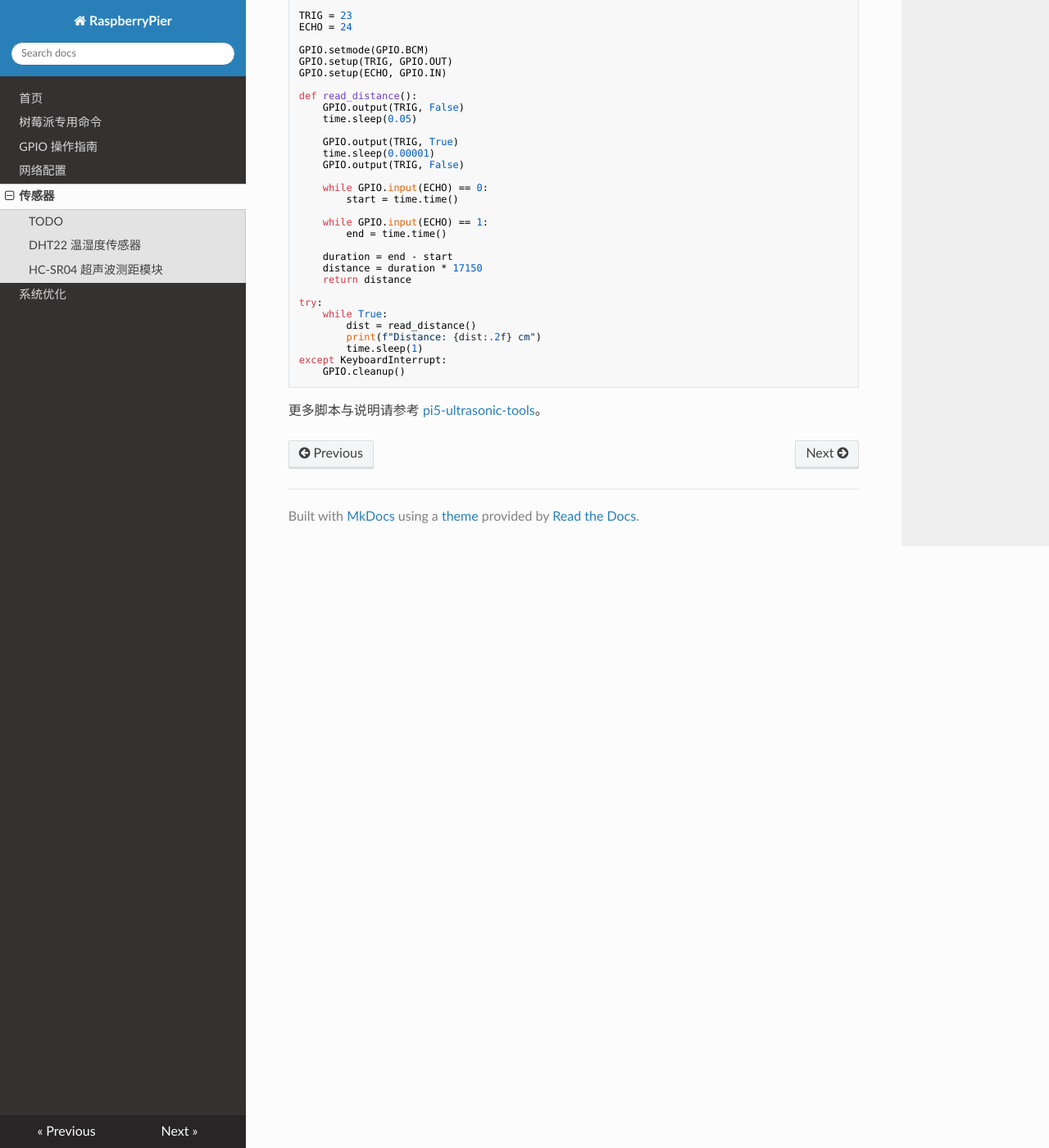
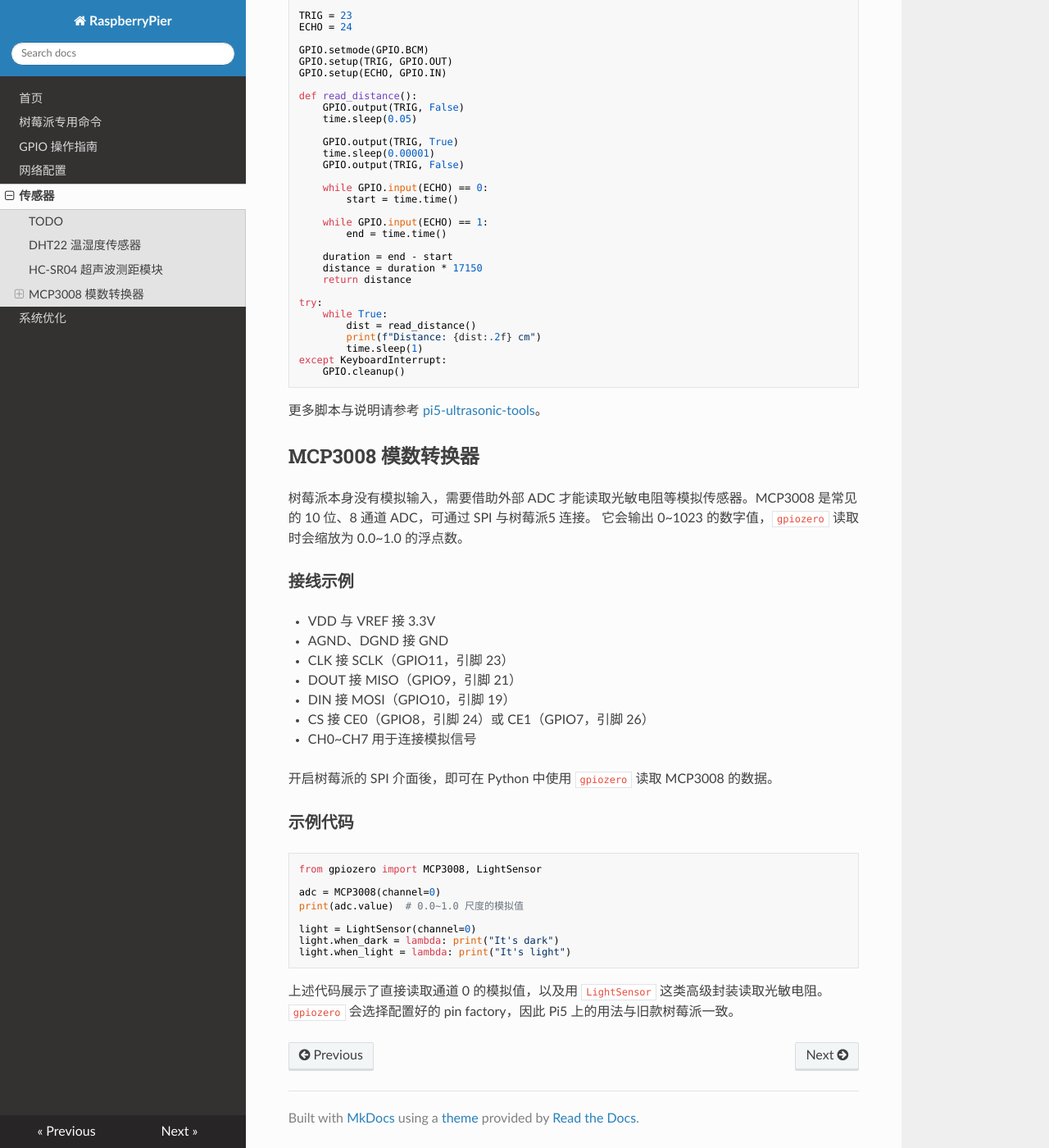
Before and after one commit to SwartzMss/RaspberryPier, an MkDocs documentation site: the page built from docs/sensors.md, in a window 1280 px wide and 1400 px high, scrolled down 1193 px. Shown: the whole window at 82% size. Built offline with MkDocs 1.6.1, drawn with Linux system fonts in a browser that asks for light colours; nearby versions of some CDN libraries.

Commit message:
docs: add MCP3008 section

````diff
--- a/docs/sensors.md
+++ b/docs/sensors.md
@@ -84,3 +84,36 @@
 
 更多脚本与说明请参考 [pi5-ultrasonic-tools](https://github.com/SwartzMss/
 pi5-ultrasonic-tools)。
+
+
+## MCP3008 模数转换器
+
+树莓派本身没有模拟输入，需要借助外部 ADC 才能读取光敏电阻等模拟传感器。MCP3008 是常见的 10 位、8 通道 ADC，可通过 SPI 与树莓派5 连接。
+它会输出 0~1023 的数字值，`gpiozero` 读取时会缩放为 0.0~1.0 的浮点数。
+
+### 接线示例
+
+- VDD 与 VREF 接 3.3V
+- AGND、DGND 接 GND
+- CLK 接 SCLK（GPIO11，引脚 23）
+- DOUT 接 MISO（GPIO9，引脚 21）
+- DIN 接 MOSI（GPIO10，引脚 19）
+- CS 接 CE0（GPIO8，引脚 24）或 CE1（GPIO7，引脚 26）
+- CH0~CH7 用于连接模拟信号
+
+开启树莓派的 SPI 介面後，即可在 Python 中使用 `gpiozero` 读取 MCP3008 的数据。
+
+### 示例代码
+
+```python
+from gpiozero import MCP3008, LightSensor
+
+adc = MCP3008(channel=0)
+print(adc.value)  # 0.0~1.0 尺度的模拟值
+
+light = LightSensor(channel=0)
+light.when_dark = lambda: print("It's dark")
+light.when_light = lambda: print("It's light")
+```
+
+上述代码展示了直接读取通道 0 的模拟值，以及用 `LightSensor` 这类高级封装读取光敏电阻。`gpiozero` 会选择配置好的 pin factory，因此 Pi5 上的用法与旧款树莓派一致。
````
